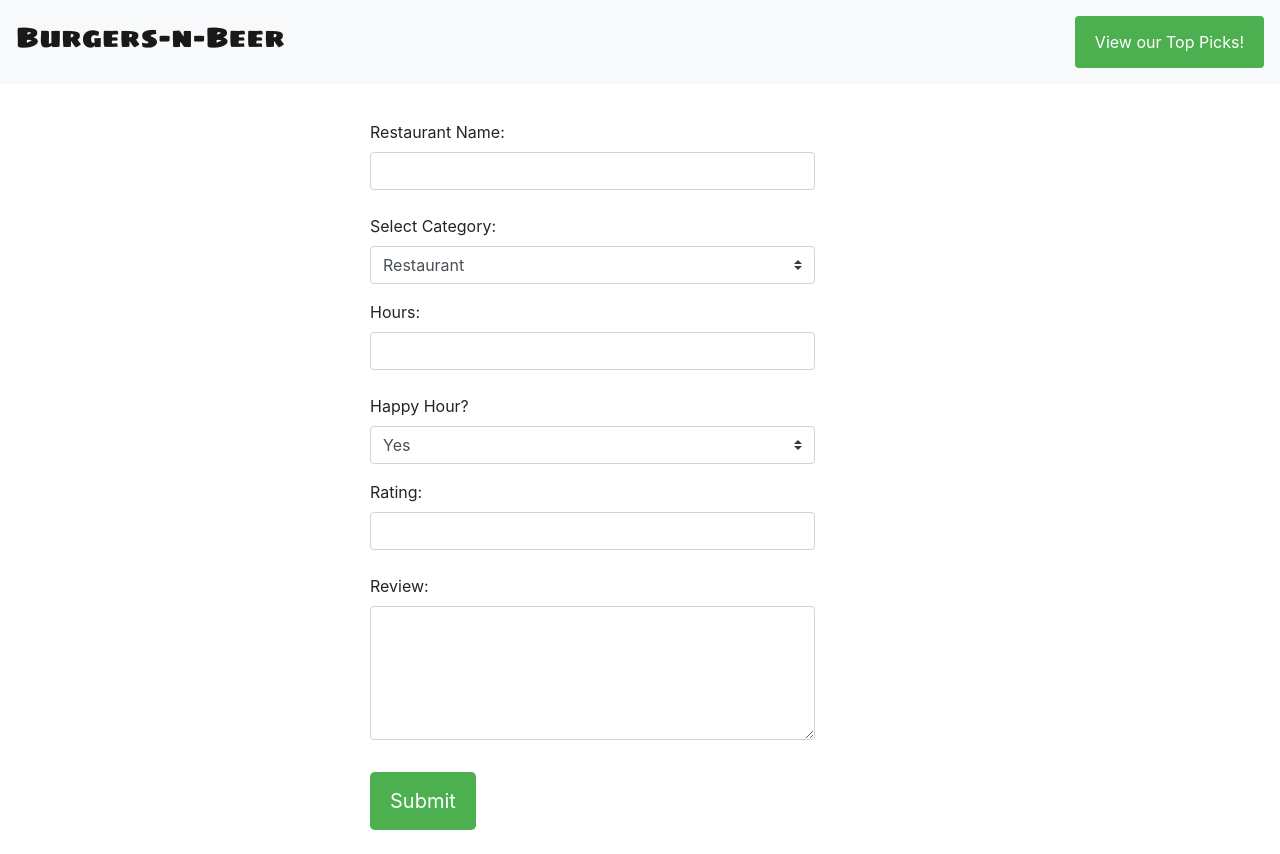
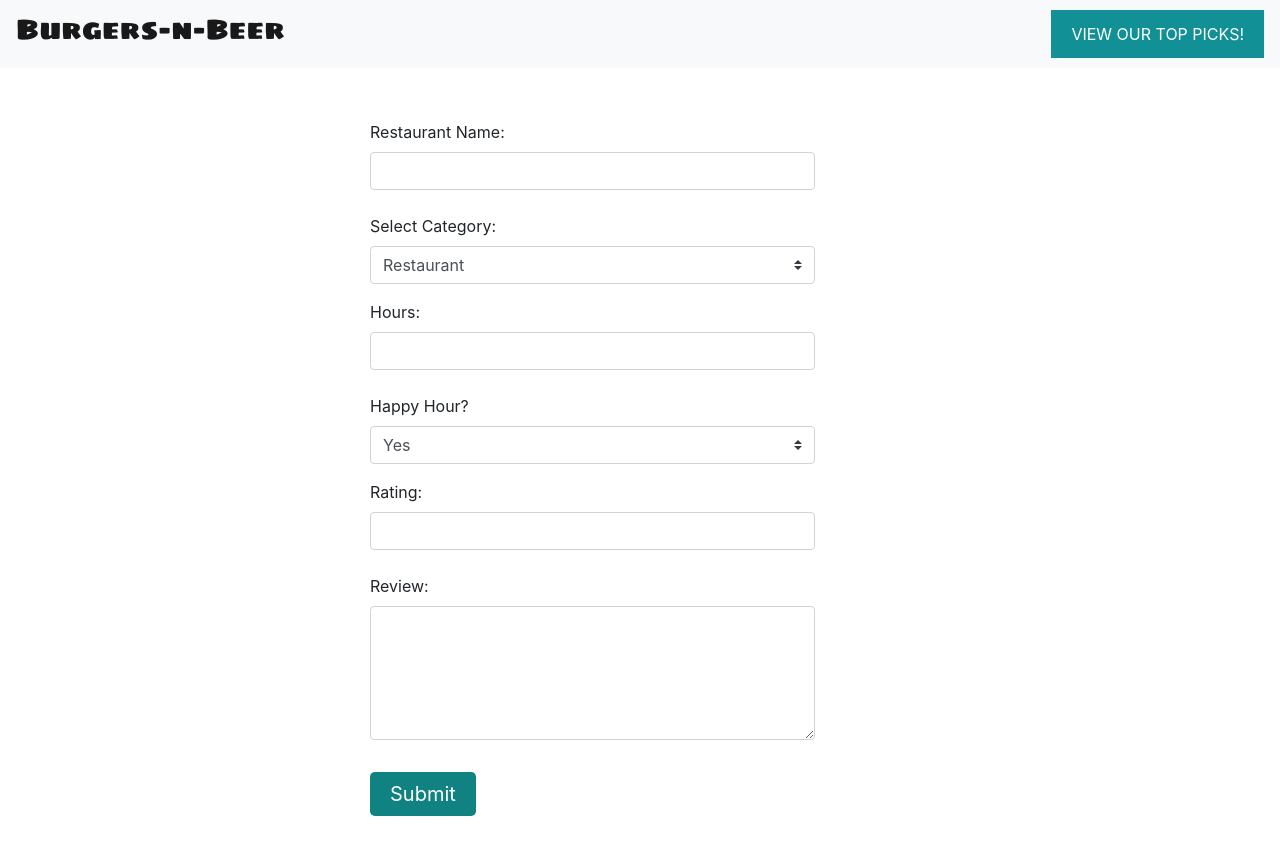
Before and after one commit to nbardoi/Burgers-n-Beer, a website: page public/add.html in a window 1280 px wide. Drawn offline with nearby package versions, Linux system fonts and the light colour scheme.

Commit message:
css changes

```diff
--- a/public/add.html
+++ b/public/add.html
@@ -20,7 +20,8 @@
       <div class="collapse navbar-collapse" id="navbarSupportedContent">
         <ul class="navbar-nav ml-auto">
           <li class="nav-item">
-            <a class="btn btn-secondary" id="rest_btn" href="/restaurants">View our Top Picks!</a>          </li>
+            <a id="rest_btn" href="/restaurants">VIEW OUR TOP PICKS!</a>
+          </li>
         </ul>
       </div>
     </nav>
@@ -63,7 +64,7 @@
             <label for="body">Review:</label>
             <textarea class="form-control" rows="5" id="review"></textarea>
             <br />
-            <button type="submit" id="submit_btn" class="btn btn-success submit btn-lg">Submit</button>
+            <button type="submit" id="submit_btn" class="btn btn-info submit btn-lg">Submit</button>
           </div>
         </form>
       </div>
--- a/public/css/add.css
+++ b/public/css/add.css
@@ -1,5 +1,5 @@
 #rest_btn{
-    background-color: #4CAF50;
+    background-color: rgb(17, 145, 150);
     color: white;
     padding: 14px 20px;
     margin: 8px 0;
@@ -9,9 +9,9 @@
 }
 
 #submit_btn {
-    background-color: #4CAF50;
+    background-color:rgb(17, 130, 130);
     color: white;
-    padding: 14px 20px;
+    padding: 7px 20px;
     margin: 8px 0;
     border: none;
     cursor: pointer;
--- a/public/css/display.css
+++ b/public/css/display.css
@@ -2,6 +2,7 @@
     width: 100%;
     margin: 0;
     padding: 10px;
+    background-color: #999999;
 }
 
 .lead {
@@ -21,9 +22,13 @@
 }
 
 body {
-    background-color: rgb(19, 155, 109);
+    background-color: rgb(17, 145, 150);
 }
 
 h3 {
     font-family: 'Sigmar One', cursive;
 }
+
+#category, #show-info, .lead {
+    font-family: 'Roboto', sans-serif;
+}
--- a/public/js/display.js
+++ b/public/js/display.js
@@ -74,7 +74,7 @@ $(document).ready(function() {
       infoContainer.empty();
       var messageH2 = $("<h2>");
       messageH2.css({ "text-align": "center", "margin-top": "50px" });
-      messageH2.html("No places yet for this category, click on the button above to add your favorite Burgers-n-Beer joint.");
+      messageH2.html("No places have been added, click on the button above to add your favorite Burgers-n-Beer joint.");
       infoContainer.append(messageH2);
     }
 
```
Also changed, not shown: public/display.html (+2 -1 lines), public/index.html (+1 -1 lines).
